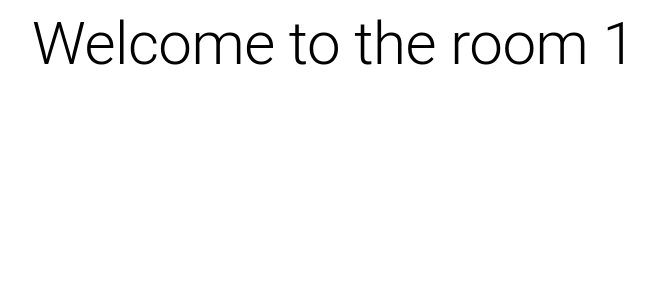
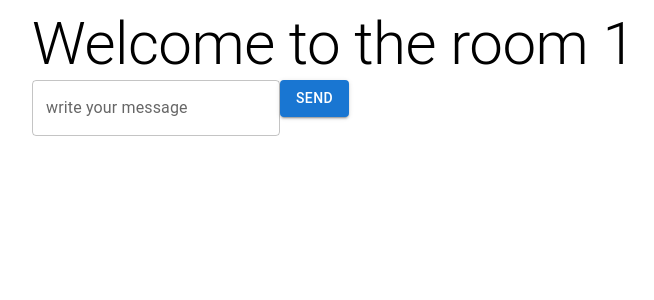
Before and after one commit to inaciogu/Chat-app, a React (Create React App) app: page /room/1 in a window 1280 px wide. Shown: the top 300 px of the page, without its empty margins (32-686 px from the left). Built offline with nearby package versions, Linux system fonts and the light colour scheme; no server answers.

Commit message:
feat: event that send messages through the socket.

```diff
--- /dev/null
+++ b/src/contexts/userContext.tsx
@@ -0,0 +1,34 @@
+import {
+  useMemo,
+  createContext, ReactNode, useState,
+} from 'react';
+
+type TUserContext = {
+  username: string;
+  handleUsername: (username: string) => void;
+}
+
+interface IUserProvider {
+  children: ReactNode
+}
+
+export const userContext = createContext({} as TUserContext);
+
+export default function UserProvider({ children }: IUserProvider) {
+  const [username, setUsername] = useState<string>('');
+
+  const handleUsername = (value: string) => {
+    setUsername(value);
+  };
+
+  const value = useMemo(() => ({
+    username,
+    handleUsername,
+  }), [username]);
+
+  return (
+    <userContext.Provider value={value}>
+      {children}
+    </userContext.Provider>
+  );
+}
--- a/src/index.tsx
+++ b/src/index.tsx
@@ -1,3 +1,4 @@
+import UserProvider from 'contexts/userContext';
 import React from 'react';
 import ReactDOM from 'react-dom/client';
 import { BrowserRouter } from 'react-router-dom';
@@ -10,7 +11,9 @@ const root = ReactDOM.createRoot(
 root.render(
   <React.StrictMode>
     <BrowserRouter>
-      <App />
+      <UserProvider>
+        <App />
+      </UserProvider>
     </BrowserRouter>
   </React.StrictMode>,
 );
--- a/src/pages/Principal.tsx
+++ b/src/pages/Principal.tsx
@@ -1,13 +1,15 @@
 import {
   Box, Button, Container, TextField, Typography,
 } from '@mui/material';
-import { MouseEvent, useState } from 'react';
+import { userContext } from 'contexts/userContext';
+import { MouseEvent, useContext, useState } from 'react';
 import { useNavigate } from 'react-router-dom';
 import * as io from 'socket.io-client';
 
-const socket = io.connect('http://localhost:3001');
+export const socket = io.connect('http://localhost:3001');
 
 export default function Principal() {
+  const { handleUsername } = useContext(userContext);
   const navigate = useNavigate();
 
   const [room, setRoom] = useState<string>('');
@@ -17,6 +19,7 @@ export default function Principal() {
     event.preventDefault();
     if (username !== '' && room !== '') {
       socket.emit('join_room', room);
+      handleUsername(username);
       navigate(`/room/${room}`);
     }
   };
--- a/src/pages/Room.tsx
+++ b/src/pages/Room.tsx
@@ -1,14 +1,38 @@
-import { Container, Typography } from '@mui/material';
+import {
+  Button, Container, TextField, Typography,
+} from '@mui/material';
+import { userContext } from 'contexts/userContext';
+import { useContext, useState } from 'react';
 import { useParams } from 'react-router-dom';
+import { socket } from './Principal';
 
 export default function Room() {
+  const { username } = useContext(userContext);
   const { id } = useParams();
+
+  const [currentMessage, setCurrentMessage] = useState<string>('');
+
+  const sendMessage = async () => {
+    if (currentMessage !== '') {
+      const messageData = {
+        room: id,
+        message: currentMessage,
+        author: username,
+        time: `${new Date(Date.now()).getHours()}:${new Date(Date.now()).getMinutes()}`,
+      };
+      await socket.emit('send_message', messageData);
+    }
+  };
 
   return (
     <Container maxWidth="lg">
       <Typography variant="h2">
         {`Welcome to the room ${id}`}
       </Typography>
+      <TextField label="write your message" onChange={(event) => setCurrentMessage(event.target.value)} />
+      <Button variant="contained" onClick={() => sendMessage()}>
+        Send
+      </Button>
     </Container>
   );
 }
```
Also changed, not shown: .eslintrc.json.
